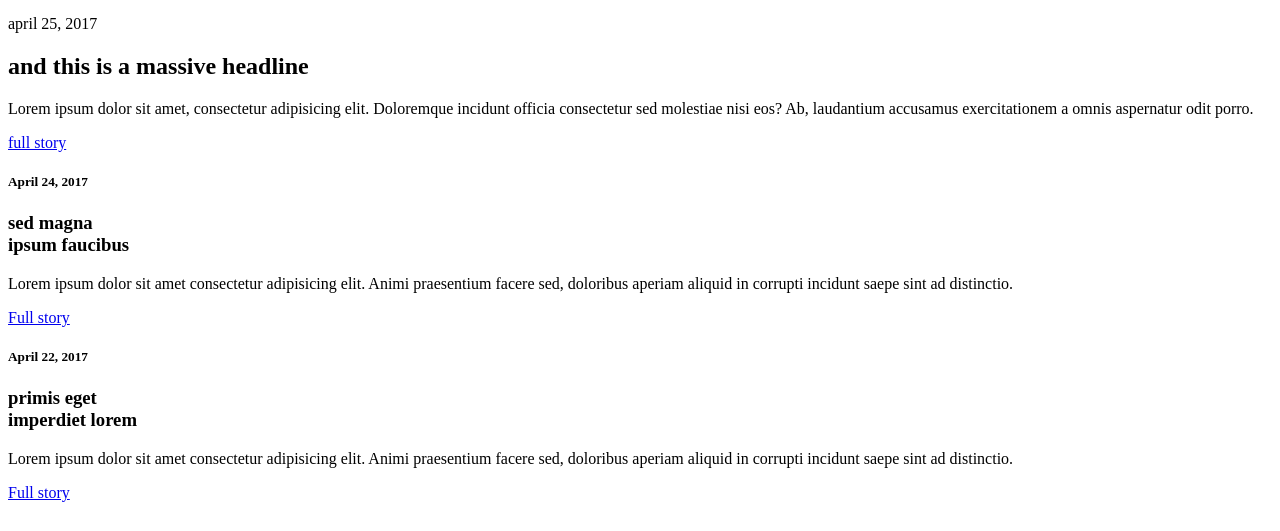
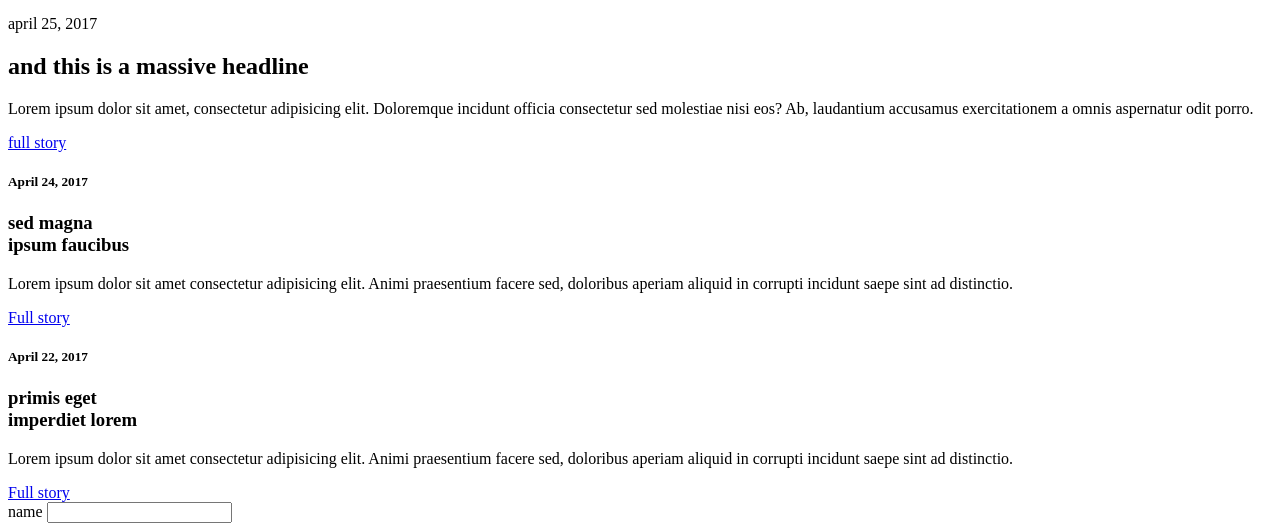
Before and after one commit to YounesDahmani/TP-Mountains, a plain HTML site: page index.html in a window 1280 px wide. Shown: the part 291-822 px from the top of the page. Before the commit the page ends 801 px from the top, so only its background shows below. Drawn offline with Linux system fonts and the light colour scheme.

Commit message:
implementation of footer section

```diff
--- a/index.html
+++ b/index.html
@@ -83,5 +83,16 @@
             </div>
         </div>
     </section>
+
+    <footer>
+        <div class="formulaire">
+            <form action="#">
+                <div class="name">
+                <label for="name">name</label>
+                <input type="text" id="name">
+            </div>
+            </form>
+        </div>
+    </footer>
   </body>
 </html>
```
